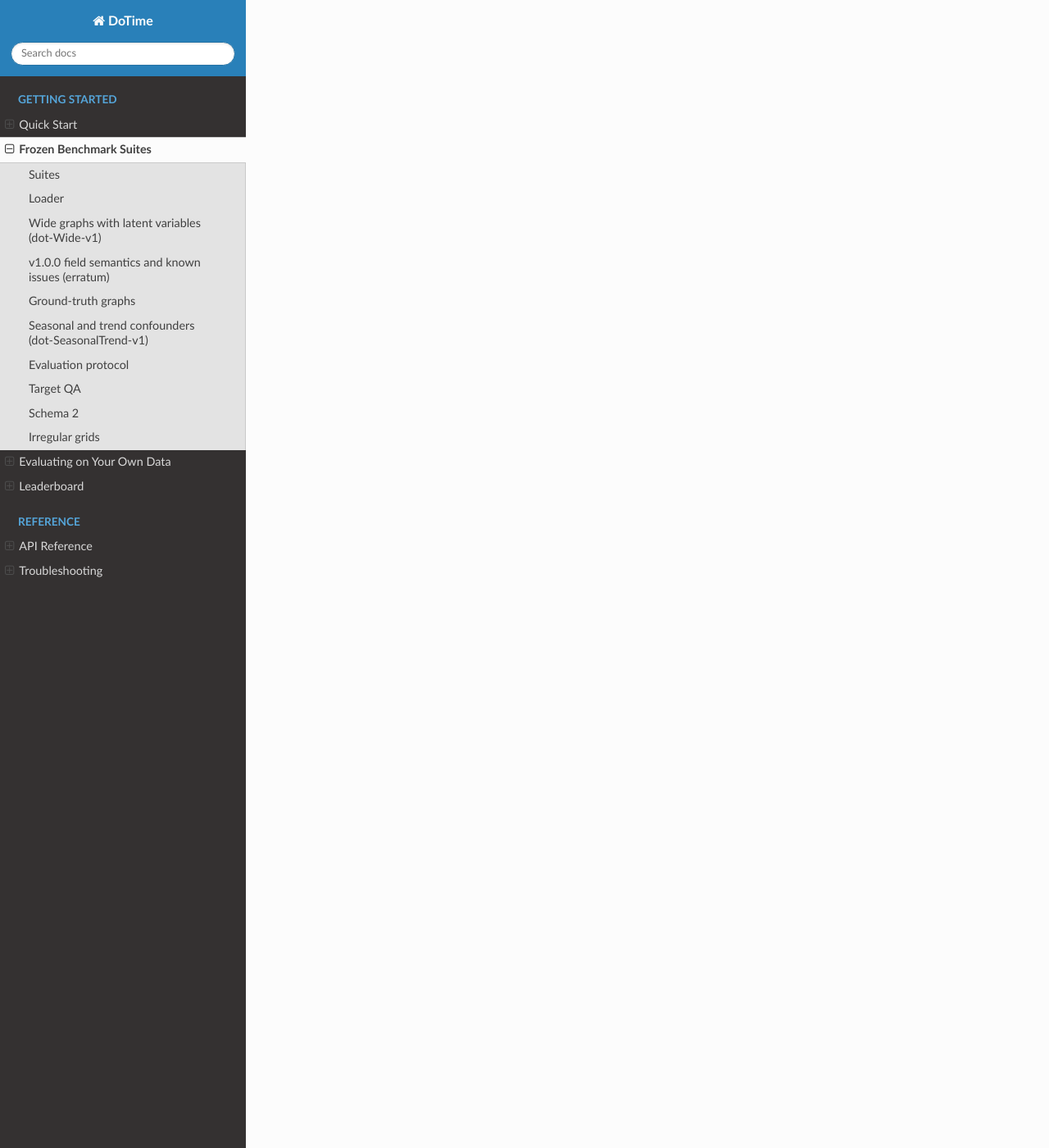
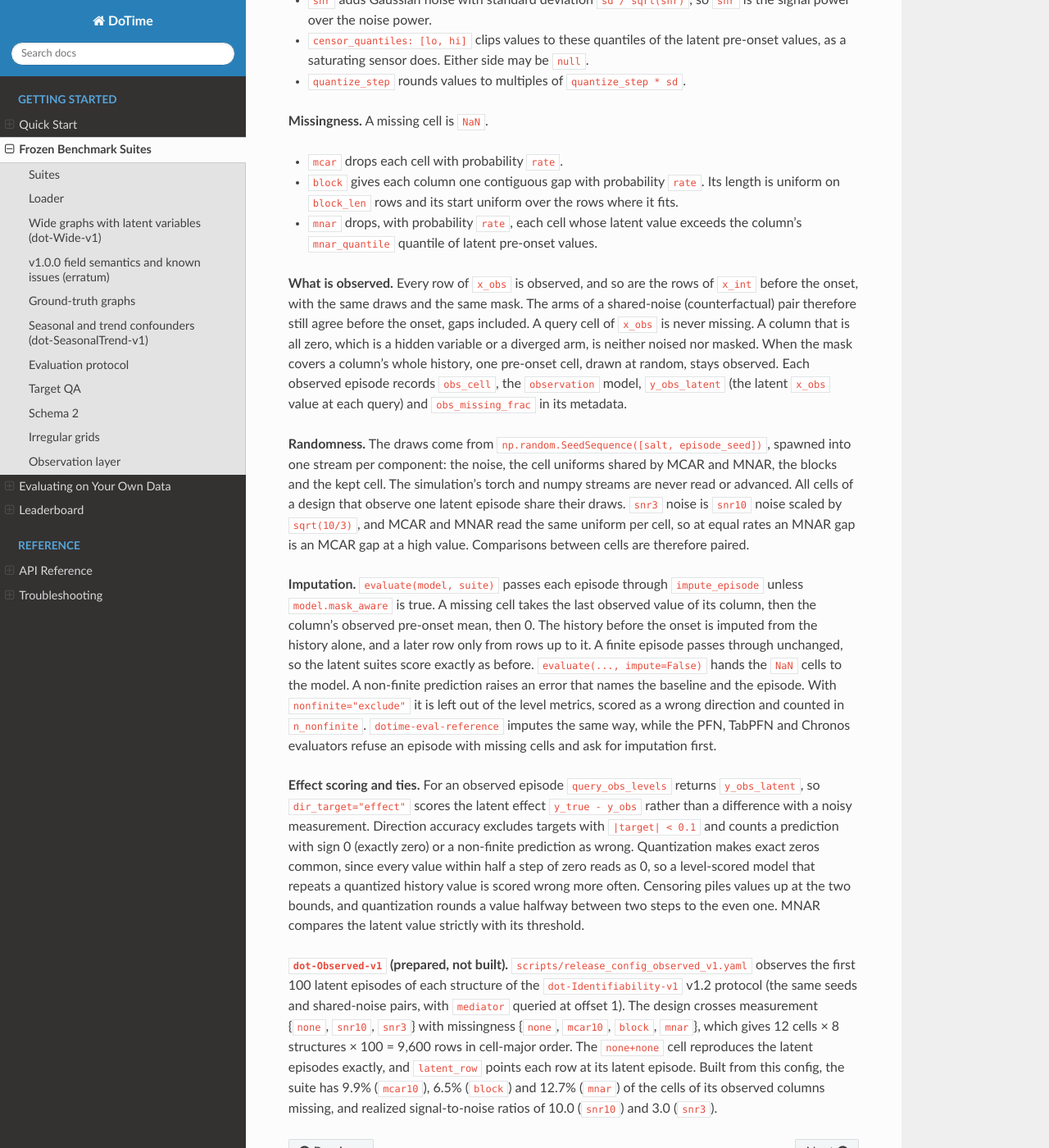
Before and after one commit to thummd/dotime, a Sphinx documentation site: the page built from docs/benchmarks.md, in a window 1280 px wide and 1400 px high, scrolled down 11065 px. Shown: the whole window at 82% size. Built offline with Sphinx 7.4.7 and the Read the Docs theme 3.1.0, drawn with Linux system fonts in a browser that asks for light colours; some of the changed text lies outside the part shown.

Commit message:
Document the observation layer and dot-Observed-v1
docs/benchmarks.md gains an "Observation layer" section: the measurement and
missingness semantics, which cells are observed and which stay latent, the
episode-seeded RNG with draws shared across cells, the default imputation and
non-finite handling in evaluate(), effect scoring on the latent y_obs and the
tie rules of direction accuracy, and the prepared dot-Observed-v1 design with
its realized missing fractions and signal-to-noise ratios. CHANGELOG
[Unreleased] records the additions and the evaluation changes.

````diff
--- a/docs/benchmarks.md
+++ b/docs/benchmarks.md
@@ -455,3 +455,93 @@ VAR-OLS, BackDoorOLS and Chronos read the rows of `x_obs` as equally spaced
 steps and ignore `obs_times`. On the irregular thirds their scores therefore
 include the cost of a grid they cannot see. Report scores per schedule
 (`metadata["schedule"]`).
+## Observation layer
+
+Real sensor logs are noisy, quantized, censored at the edges of a sensor's
+range and full of gaps. `dotime.observation` applies a measurement model and a
+missingness model to a simulated episode after the simulation. The targets stay
+the latent true values: `y_true`, `x_int` from the intervention onset on, and
+the `y_oracle` and `y_causal_effect` metadata are untouched. An observed episode
+therefore asks the same causal question of worse data.
+
+```python
+from dotime.observation import ObservationModel, apply_observation
+
+model = ObservationModel.from_dict(
+    {"measurement": {"snr": 3}, "missingness": {"kind": "mcar", "rate": 0.1}}
+)
+observed = apply_observation(episode, model, seed=episode_seed)
+```
+
+**Measurement.** Every scale is per column and relative to `sd`, the latent
+standard deviation of the column before the onset. The steps run in this order.
+
+- `snr` adds Gaussian noise with standard deviation `sd / sqrt(snr)`, so `snr` is
+  the signal power over the noise power.
+- `censor_quantiles: [lo, hi]` clips values to these quantiles of the latent
+  pre-onset values, as a saturating sensor does. Either side may be `null`.
+- `quantize_step` rounds values to multiples of `quantize_step * sd`.
+
+**Missingness.** A missing cell is `NaN`.
+
+- `mcar` drops each cell with probability `rate`.
+- `block` gives each column one contiguous gap with probability `rate`. Its
+  length is uniform on `block_len` rows and its start uniform over the rows
+  where it fits.
+- `mnar` drops, with probability `rate`, each cell whose latent value exceeds
+  the column's `mnar_quantile` quantile of latent pre-onset values.
+
+**What is observed.** Every row of `x_obs` is observed, and so are the rows of
+`x_int` before the onset, with the same draws and the same mask. The arms of a
+shared-noise (counterfactual) pair therefore still agree before the onset,
+gaps included. A query cell of `x_obs` is never missing. A column that is all
+zero, which is a hidden variable or a diverged arm, is neither noised nor
+masked. When the mask covers a column's whole history, one pre-onset cell,
+drawn at random, stays observed. Each observed episode records `obs_cell`, the
+`observation` model, `y_obs_latent` (the latent `x_obs` value at each query) and
+`obs_missing_frac` in its metadata.
+
+**Randomness.** The draws come from
+`np.random.SeedSequence([salt, episode_seed])`, spawned into one stream per
+component: the noise, the cell uniforms shared by MCAR and MNAR, the blocks and
+the kept cell. The simulation's torch and numpy streams are never read or
+advanced. All cells of a design that observe one latent episode share their
+draws. `snr3` noise is `snr10` noise scaled by `sqrt(10/3)`, and MCAR and MNAR
+read the same uniform per cell, so at equal rates an MNAR gap is an MCAR gap
+at a high value. Comparisons between cells are therefore paired.
+
+**Imputation.** `evaluate(model, suite)` passes each episode through
+`impute_episode` unless `model.mask_aware` is true. A missing cell takes the
+last observed value of its column, then the column's observed pre-onset mean,
+then 0. The history before the onset is imputed from the history alone, and a
+later row only from rows up to it. A finite episode passes through unchanged,
+so the latent suites score exactly as before. `evaluate(..., impute=False)`
+hands the `NaN` cells to the model. A non-finite prediction raises an error
+that names the baseline and the episode. With `nonfinite="exclude"` it is left
+out of the level metrics, scored as a wrong direction and counted in
+`n_nonfinite`. `dotime-eval-reference` imputes the same way, while the PFN,
+TabPFN and Chronos evaluators refuse an episode with missing cells and ask for
+imputation first.
+
+**Effect scoring and ties.** For an observed episode `query_obs_levels`
+returns `y_obs_latent`, so `dir_target="effect"` scores the latent effect
+`y_true - y_obs` rather than a difference with a noisy measurement. Direction
+accuracy excludes targets with `|target| < 0.1` and counts a prediction with
+sign 0 (exactly zero) or a non-finite prediction as wrong. Quantization makes
+exact zeros common, since every value within half a step of zero reads as 0,
+so a level-scored model that repeats a quantized history value is scored wrong
+more often. Censoring piles values up at the two bounds, and quantization
+rounds a value halfway between two steps to the even one. MNAR compares the
+latent value strictly with its threshold.
+
+**`dot-Observed-v1` (prepared, not built).**
+`scripts/release_config_observed_v1.yaml` observes the first 100 latent
+episodes of each structure of the `dot-Identifiability-v1` v1.2 protocol (the
+same seeds and shared-noise pairs, with `mediator` queried at offset 1). The
+design crosses measurement {`none`, `snr10`, `snr3`} with missingness {`none`,
+`mcar10`, `block`, `mnar`}, which gives 12 cells × 8 structures × 100 = 9,600
+rows in cell-major order. The `none+none` cell reproduces the latent episodes
+exactly, and `latent_row` points each row at its latent episode. Built from
+this config, the suite has 9.9% (`mcar10`), 6.5% (`block`) and 12.7% (`mnar`)
+of the cells of its observed columns missing, and realized signal-to-noise
+ratios of 10.0 (`snr10`) and 3.0 (`snr3`).
````
Also changed, not shown: CHANGELOG.md (+44 -0 lines).
